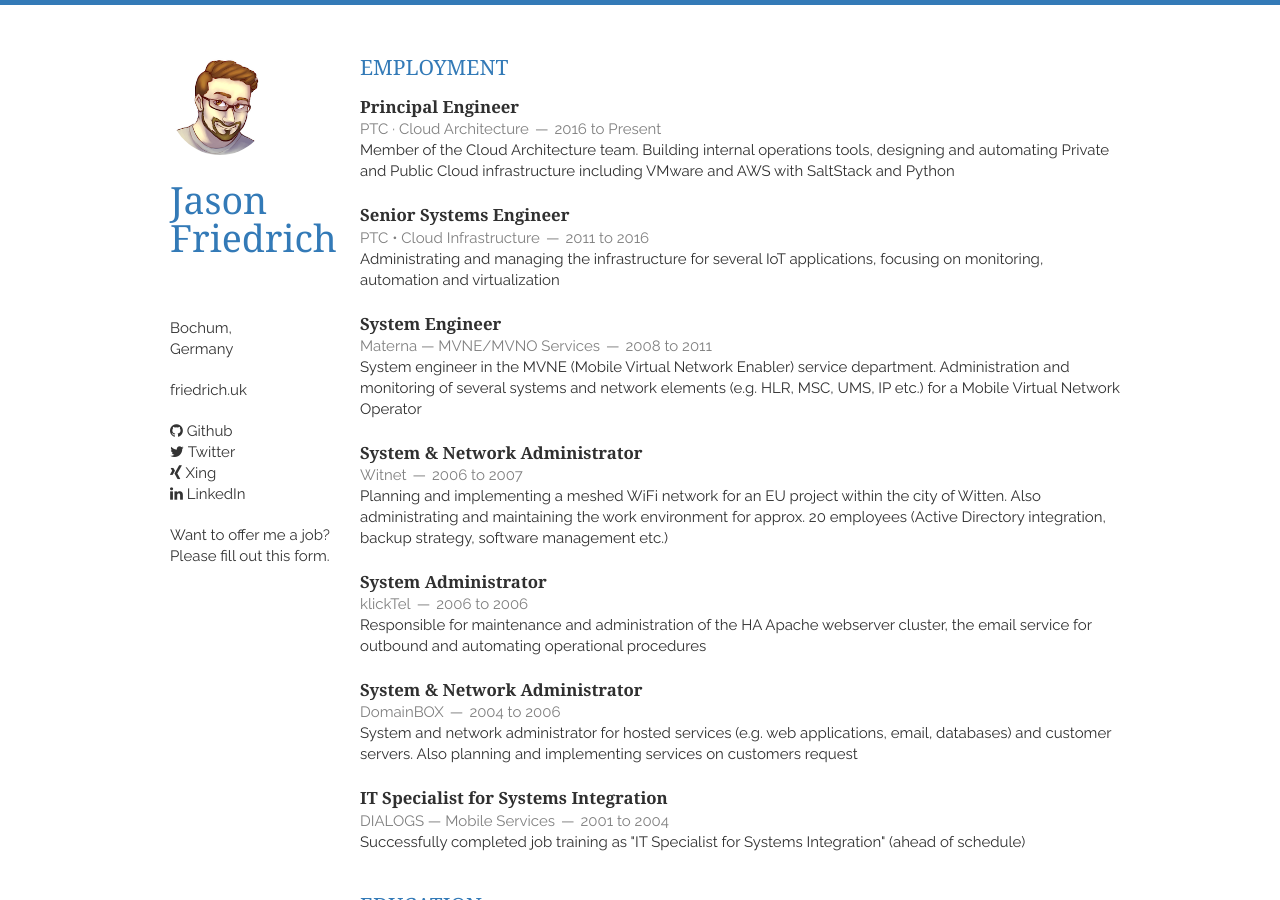
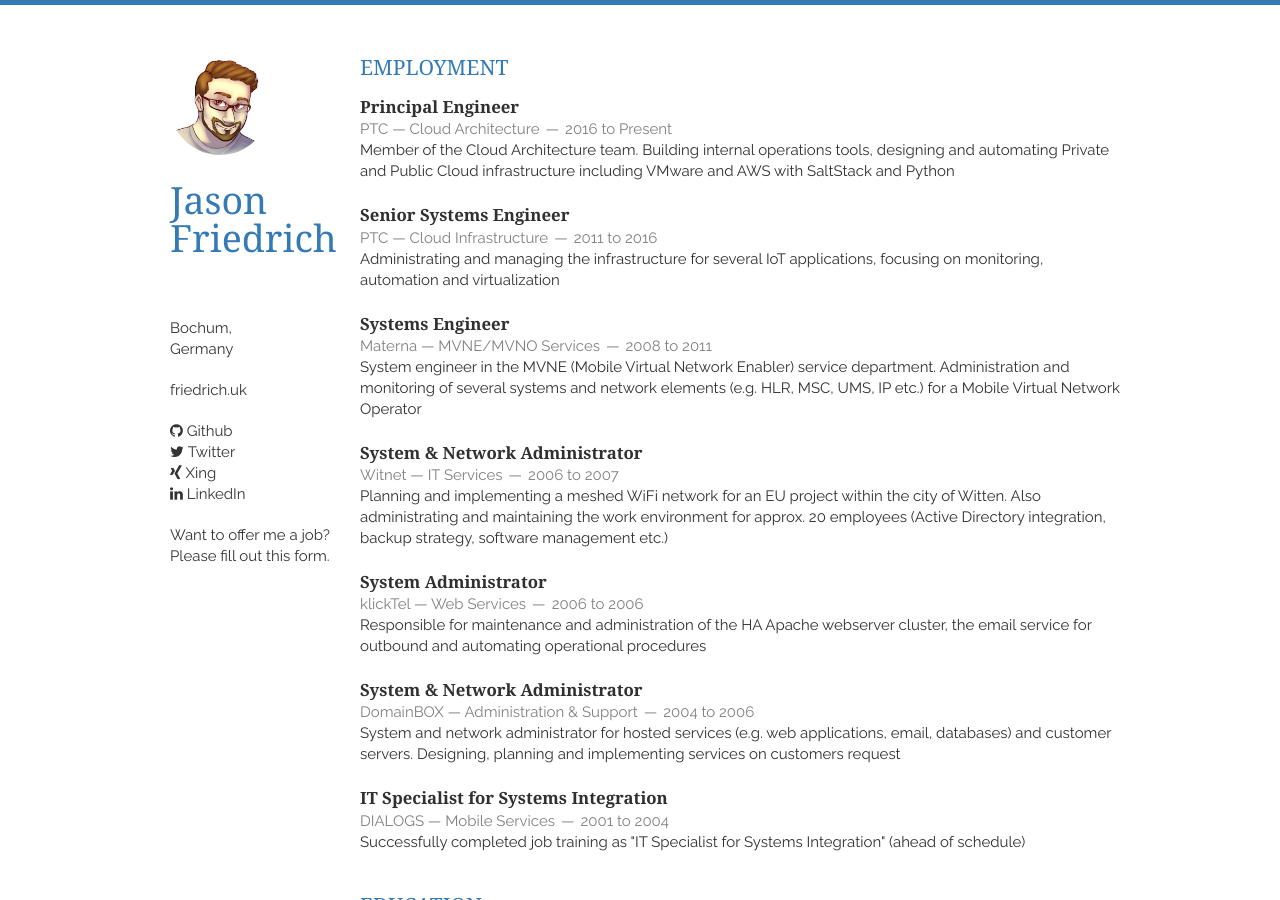
Before and after one commit to jbfriedrich/resume, a Jekyll site: the page built from index.html, in a window 1280 px wide and 900 px high. Built offline with Jekyll 4.4.1, drawn with Linux system fonts in a browser that asks for light colours; nearby versions of some CDN libraries.

Commit message:
Update CV info

```diff
--- a/_includes/employment.html
+++ b/_includes/employment.html
@@ -3,7 +3,7 @@
     <article>
         <header>
             <h1>Principal Engineer</h1>
-            <span><address>PTC &middot; Cloud Architecture</address><time>2016 to Present</time></span>
+            <span><address>PTC — Cloud Architecture</address><time>2016 to Present</time></span>
         </header>
         <p>Member of the Cloud Architecture team. Building
           internal operations tools, designing and automating Private and Public Cloud
@@ -12,14 +12,14 @@
     <article>
         <header>
             <h1>Senior Systems Engineer</h1>
-            <span><address>PTC &bull; Cloud Infrastructure</address><time>2011 to 2016</time></span>
+            <span><address>PTC — Cloud Infrastructure</address><time>2011 to 2016</time></span>
         </header>
         <p>Administrating and managing the infrastructure for several IoT
           applications, focusing on monitoring, automation and virtualization</p>
     </article>
     <article>
         <header>
-            <h1>System Engineer</h1>
+            <h1>Systems Engineer</h1>
             <span><address>Materna — MVNE/MVNO Services</address><time>2008 to 2011</time></span>
         </header>
         <p>System engineer in the MVNE (Mobile Virtual Network Enabler) service
@@ -30,7 +30,7 @@
     <article>
         <header>
             <h1>System &amp; Network Administrator</h1>
-            <span><address>Witnet</address><time>2006 to 2007</time></span>
+            <span><address>Witnet — IT Services</address><time>2006 to 2007</time></span>
         </header>
         <p>Planning and implementing a meshed WiFi network for an EU project
           within the city of Witten. Also administrating and maintaining the work
@@ -40,7 +40,7 @@
     <article>
         <header>
             <h1>System Administrator</h1>
-            <span><address>klickTel</address><time>2006 to 2006</time></span>
+            <span><address>klickTel — Web Services</address><time>2006 to 2006</time></span>
         </header>
         <p>Responsible for maintenance and administration of the HA Apache webserver
           cluster, the email service for outbound and automating operational procedures</p>
@@ -48,10 +48,10 @@
     <article>
         <header>
             <h1>System &amp; Network Administrator</h1>
-            <span><address>DomainBOX</address><time>2004 to 2006</time></span>
+            <span><address>DomainBOX — Administration &amp; Support</address><time>2004 to 2006</time></span>
         </header>
         <p>System and network administrator for hosted services (e.g. web applications,
-          email, databases) and customer servers. Also planning and implementing services
+          email, databases) and customer servers. Designing, planning and implementing services
           on customers request</p>
     </article>
     <article>
```
